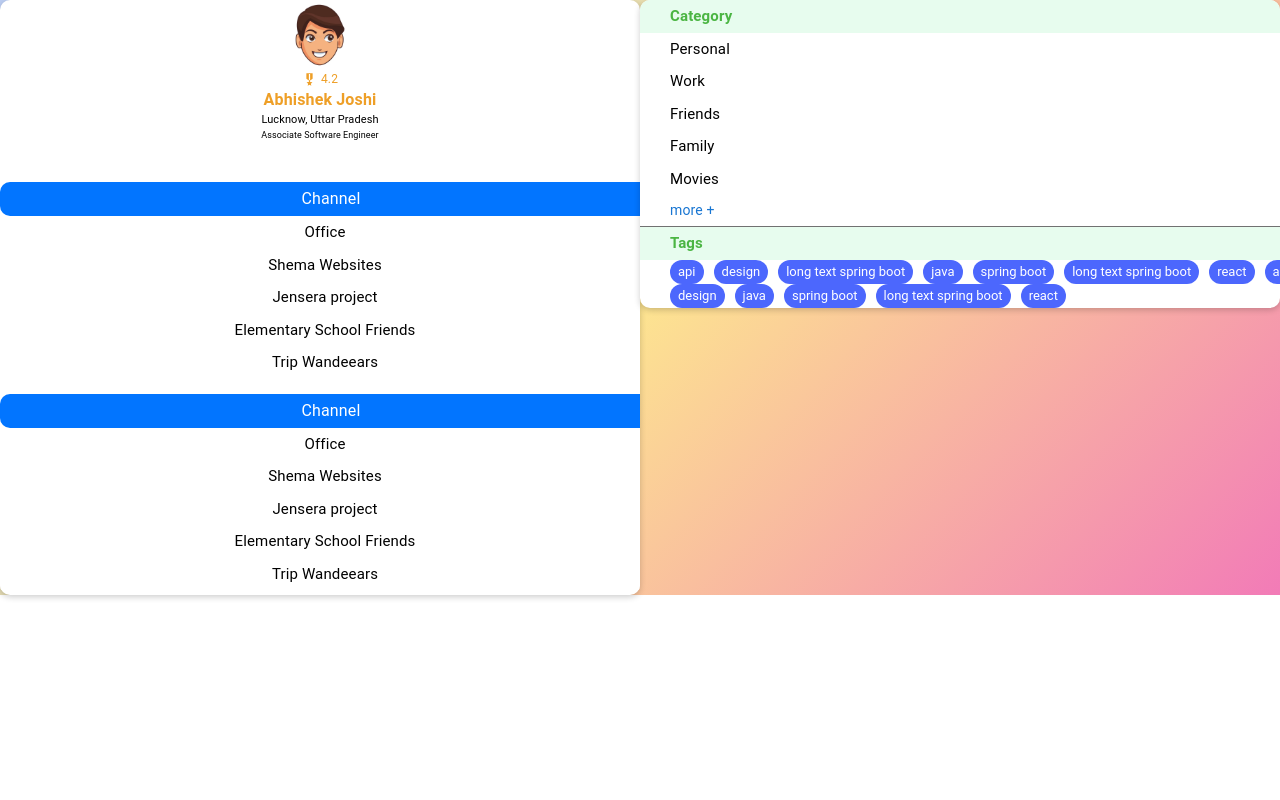
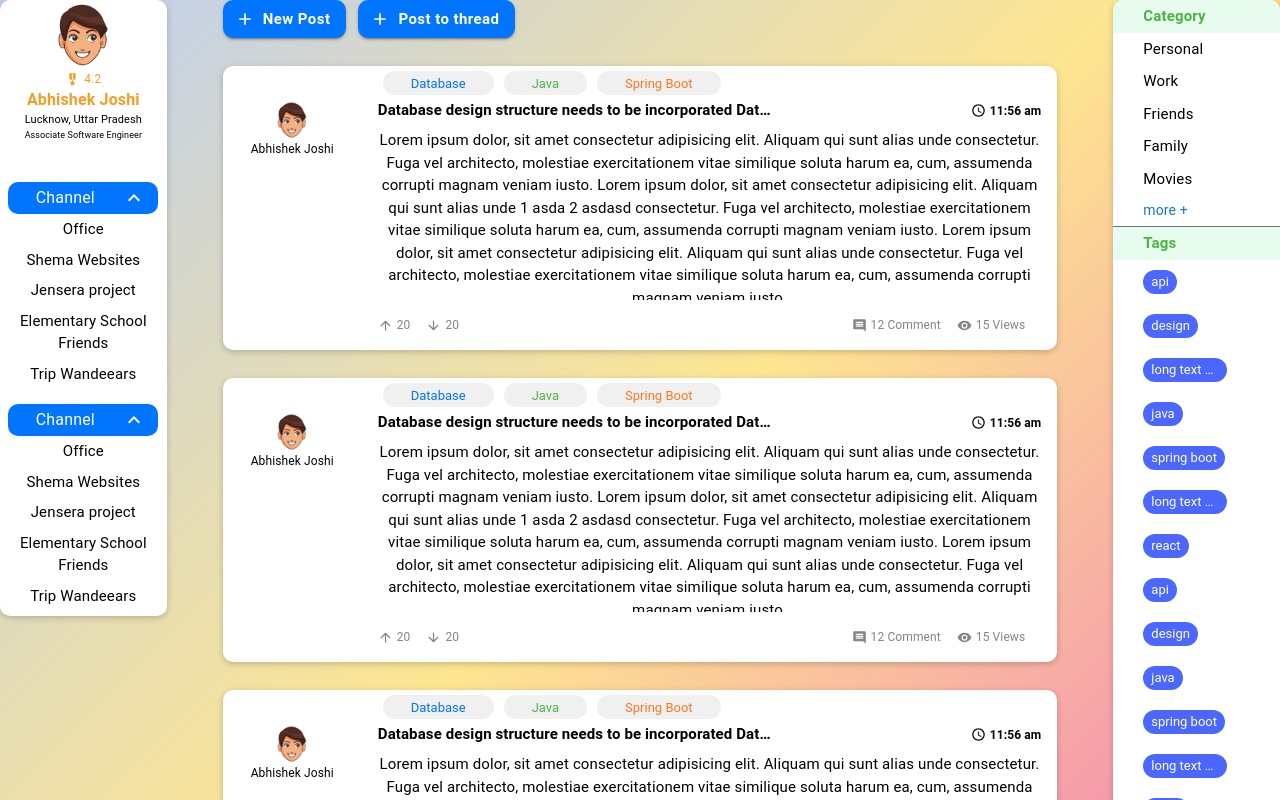
Before and after one commit to I-Abhishek-Joshi/Question-ui, a React (Create React App) app: page / in a window 1280 px wide. Shown: the top 800 px of the page. Built offline with nearby package versions, Linux system fonts and the light colour scheme.

Commit message:
cosmetics changes

```diff
--- a/src/App.js
+++ b/src/App.js
@@ -16,12 +16,14 @@ function App() {
   ];
   return (
     <div className="App">
-      <Grid container>
-        <Grid item md={6}>
-          {/* <Dropdown heading={"Channel"} options={topDropdownOptions} /> */}
+      <Grid container columnSpacing={7} minHeight={"100vh"}>
+        <Grid item md={2}>
           <Profile />
         </Grid>
-        <Grid item md={6}>
+        <Grid item md={8}>
+          <CardDetailWrapper />
+        </Grid>
+        <Grid item md={2}>
           <FilterTab />
         </Grid>
       </Grid>
--- a/src/common/components/CardDetailWrapper/cardDetailWrapper.jsx
+++ b/src/common/components/CardDetailWrapper/cardDetailWrapper.jsx
@@ -8,14 +8,14 @@ const CardDetailWrapper = () => {
   return (
     <Grid
       container
-      spacing={3.5}
       display={"flex"}
       flexDirection={"column"}
       justifyContent={"center"}
       alignItems={"flex-start"}
-      md={12}
+      width={"100%"}
+      rowSpacing={3.5}
     >
-      <Grid item>
+      <Grid item width={"100%"} display={"flex"} justifyContent={"flex-start"}>
         <Button
           variant="contained"
           startIcon={<AddIcon />}
@@ -44,13 +44,13 @@ const CardDetailWrapper = () => {
           Post to thread
         </Button>
       </Grid>
-      <Grid item md={12}>
+      <Grid item width={"100%"}>
         <CardDetails />
       </Grid>
-      <Grid item md={12}>
+      <Grid item width={"100%"}>
         <CardDetails />
       </Grid>
-      <Grid item md={12}>
+      <Grid item width={"100%"}>
         <CardDetails />
       </Grid>
     </Grid>
--- a/src/common/components/CardDetails/cardDetails.jsx
+++ b/src/common/components/CardDetails/cardDetails.jsx
@@ -26,7 +26,6 @@ const CardDetails = () => {
   return (
     <Grid
       container
-      spacing={1}
       bgcolor={"white"}
       color={"black"}
       overflow={"hidden"}
@@ -139,11 +138,11 @@ const CardDetails = () => {
 
           <Typography
             style={{
-              display: "-webkit-box",
-              WebkitLineClamp: 3,
+              // display: "-webkit-box",
+              // WebkitLineClamp: 3,
               WebkitBoxOrient: "vertical",
-              overflow: "hidden",
-              textOverflow: "ellipsis",
+              // overflow: "hidden",
+              // textOverflow: "ellipsis",
             }}
             mt={1}
             fontSize={"15px"}
@@ -152,11 +151,11 @@ const CardDetails = () => {
             qui sunt alias unde consectetur. Fuga vel architecto, molestiae
             exercitationem vitae similique soluta harum ea, cum, assumenda
             corrupti magnam veniam iusto. Lorem ipsum dolor, sit amet
-            consectetur adipisicing elit. Aliquam qui sunt alias unde
-            consectetur. Fuga vel architecto, molestiae exercitationem vitae
-            similique soluta harum ea, cum, assumenda corrupti magnam veniam
-            iusto. Lorem ipsum dolor, sit amet consectetur adipisicing elit.
-            Aliquam qui sunt alias unde consectetur. Fuga vel architecto,
+            consectetur adipisicing elit. Aliquam qui sunt alias unde 1 asda 2
+            asdasd consectetur. Fuga vel architecto, molestiae exercitationem
+            vitae similique soluta harum ea, cum, assumenda corrupti magnam
+            veniam iusto. Lorem ipsum dolor, sit amet consectetur adipisicing
+            elit. Aliquam qui sunt alias unde consectetur. Fuga vel architecto,
             molestiae exercitationem vitae similique soluta harum ea, cum,
             assumenda corrupti magnam veniam iusto.
           </Typography>
--- a/src/common/components/Dropdown/dropdown.jsx
+++ b/src/common/components/Dropdown/dropdown.jsx
@@ -11,11 +11,12 @@ const Dropdown = (props) => {
       display={"flex"}
       flexDirection={"column"}
       width={"100%"}
-      overflow={"hidden"}
+      justifyContent={"center"}
+      alignItems={"center"}
+      // overflow={"hidden"}
     >
       <Box
         bgcolor={primary}
-        padding={"5px"}
         borderRadius={"10px"}
         style={{ cursor: "pointer" }}
         display={"flex"}
@@ -24,17 +25,25 @@ const Dropdown = (props) => {
         onClick={() => {
           setIsOpen(!isOpen);
         }}
-        width={"100%"}
+        width={"90%"}
       >
-        <Typography color={"white"} ml={"12px"} width={"100%"}>
+        <Typography color={"white"} width={"100%"} padding={0.5}>
           {props.heading}
         </Typography>
+        {isOpen && (
+          <ExpandLessIcon style={{ color: "white", marginRight: "12px" }} />
+        )}
+        {!isOpen && (
+          <ExpandMoreIcon style={{ color: "white", marginRight: "12px" }} />
+        )}
       </Box>
       {isOpen && (
-        <Box display={"flex"} flexDirection={"column"} width={"100%"}>
+        <Box display={"flex"} flexDirection={"column"} width={"90%"}>
           {props.options.map((option) => (
-            <Box bgcolor={"white"} padding={"5px"} width={"100%"}>
-              <Typography fontSize={"15px"}>{option}</Typography>
+            <Box bgcolor={"white"} width={"100%"}>
+              <Typography fontSize={"15px"} padding={0.5}>
+                {option}
+              </Typography>
             </Box>
           ))}
         </Box>
--- a/src/common/components/FilterTab/filterTab.jsx
+++ b/src/common/components/FilterTab/filterTab.jsx
@@ -114,7 +114,7 @@ const FilterTab = () => {
         >
           Tags
         </Typography>
-        <Box display={"flex"} flexWrap={"wrap"} width={"100%"} pl={"30px"}>
+        <Box display={"flex"} flexWrap={"wrap"} width={"50%"} pl={"30px"}>
           {chips.map((chip) => (
             <Chip
               label={chip}
@@ -122,7 +122,7 @@ const FilterTab = () => {
               style={{
                 color: "white",
                 backgroundColor: chipColor,
-                marginRight: "10px",
+                margin: "10px 10px 10px 0",
               }}
             />
           ))}
```
